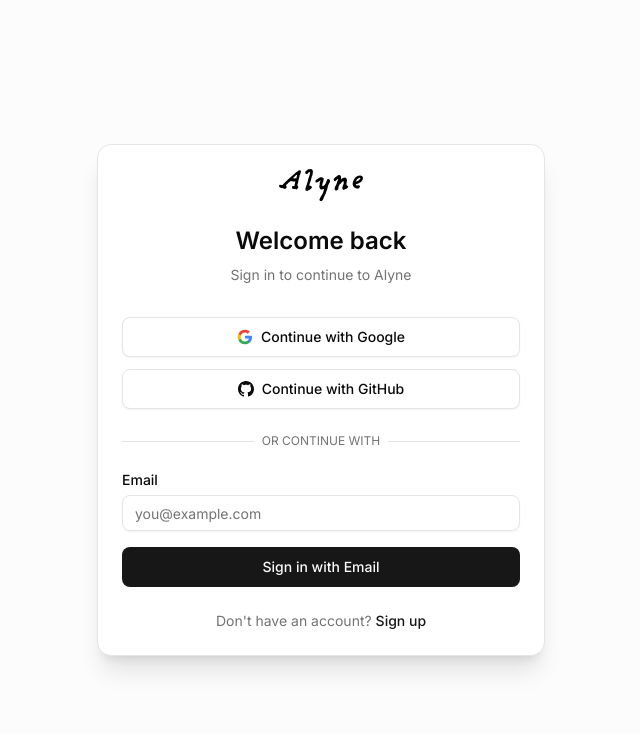
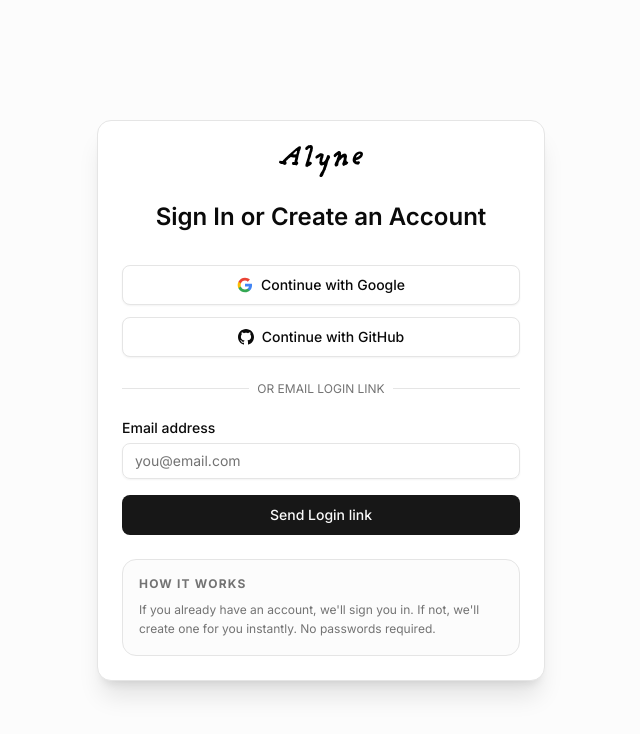
Before and after one commit to Jorstors/Alyne, a React (Vite) app in the folder frontend/: page /login in a window 1280 px wide. Shown: the top 734 px of the page, without its empty margins (319-959 px from the left). Built offline with nearby package versions, Linux system fonts and the light colour scheme; no server answers.

Commit message:
feat: introduce login page for user authentication and event page for managing availability.

```diff
--- a/frontend/src/pages/EventPage.tsx
+++ b/frontend/src/pages/EventPage.tsx
@@ -308,20 +308,13 @@
                     </div>
                 </div>
 
-                {/* Secondary Social Login */}
+                {/* Unified Social/Account Login */}
                 {!user && (
-                    <div className="grid grid-cols-2 gap-4">
-                        <Link to="/login">
-                            <Button variant="outline" className="w-full h-11 font-semibold border-white/20 hover:bg-white/5 transition-all">
-                                Log In
-                            </Button>
-                        </Link>
-                        <Link to="/#signup">
-                            <Button variant="secondary" className="w-full h-11 font-semibold transition-all">
-                                Sign Up
-                            </Button>
-                        </Link>
-                    </div>
+                    <Link to={`/login?redirect=${encodeURIComponent(window.location.pathname)}`} className="block">
+                        <Button variant="outline" className="w-full h-12 font-bold border-white/20 hover:bg-white/5 transition-all rounded-xl shadow-sm">
+                            Sign In with Account
+                        </Button>
+                    </Link>
                 )}
             </CardContent>
             </Card>
--- a/frontend/src/pages/LoginPage.tsx
+++ b/frontend/src/pages/LoginPage.tsx
@@ -1,7 +1,7 @@
 import { useState } from 'react'
-import { Link } from 'react-router-dom'
+import { Link, useLocation, useSearchParams } from 'react-router-dom'
 import { Button } from '@/components/ui/button'
-import { Card, CardContent, CardDescription, CardHeader, CardTitle } from '@/components/ui/card'
+import { Card, CardContent, CardHeader, CardTitle } from '@/components/ui/card'
 import { Input } from '@/components/ui/input'
 import { Label } from '@/components/ui/label'
 import { Separator } from '@/components/ui/separator'
@@ -12,6 +12,15 @@
   const [loading, setLoading] = useState(false)
   const [email, setEmail] = useState('')
   const [message, setMessage] = useState<string | null>(null)
+  const [searchParams] = useSearchParams()
+  const location = useLocation()
+
+  // Determine where to redirect after login
+  // 1. Check for ?redirect= query param
+  // 2. Check for state.from (from AuthenticatedLayout)
+  // 3. Default to /dashboard
+  const redirectPath = searchParams.get('redirect') || location.state?.from || '/dashboard'
+  const finalRedirectUrl = `${window.location.origin}${redirectPath}`
 
   const handleOAuthLogin = async (provider: 'google' | 'github') => {
     try {
@@ -19,7 +28,7 @@
       const { error } = await supabase.auth.signInWithOAuth({
         provider,
         options: {
-          redirectTo: `${window.location.origin}/dashboard`
+          redirectTo: finalRedirectUrl
         }
       })
       if (error) throw error
@@ -38,7 +47,7 @@
       const { error } = await supabase.auth.signInWithOtp({
         email,
         options: {
-          emailRedirectTo: `${window.location.origin}/dashboard`
+          emailRedirectTo: finalRedirectUrl
         }
       })
       if (error) throw error
@@ -57,8 +66,7 @@
           <Link to="/" className="inline-flex items-center justify-center mb-4">
             <img src="/alyne-logo.svg" alt="Alyne" className="h-8" />
           </Link>
-          <CardTitle className="text-2xl">Welcome back</CardTitle>
-          <CardDescription>Sign in to continue to Alyne</CardDescription>
+          <CardTitle className="text-2xl">Sign In or Create an Account</CardTitle>
         </CardHeader>
 
         <CardContent className="space-y-6">
@@ -111,18 +119,18 @@
               <Separator className="w-full" />
             </div>
             <div className="relative flex justify-center text-xs uppercase">
-              <span className="bg-card px-2 text-muted-foreground">Or continue with</span>
+              <span className="bg-card px-2 text-muted-foreground">Or email login link</span>
             </div>
           </div>
 
           {/* Email Login */}
           <form className="space-y-4" onSubmit={handleEmailLogin}>
             <div className="space-y-2">
-              <Label htmlFor="email">Email</Label>
+              <Label htmlFor="email">Email address</Label>
               <Input
                 id="email"
                 type="email"
-                placeholder="you@example.com"
+                placeholder="you@email.com"
                 value={email}
                 onChange={(e) => setEmail(e.target.value)}
                 required
@@ -137,16 +145,16 @@
 
             <Button className="w-full" size="lg" disabled={loading}>
               {loading && <Loader2 className="mr-2 h-4 w-4 animate-spin" />}
-              Sign in with Email
+              Send Login link
             </Button>
           </form>
 
-          <p className="text-center text-sm text-muted-foreground">
-            Don't have an account?{' '}
-            <Link to="/login" className="text-primary hover:underline font-medium">
-              Sign up
-            </Link>
-          </p>
+          <div className="bg-muted/30 p-4 rounded-xl space-y-2 border border-border/50">
+              <p className="text-xs font-bold text-muted-foreground uppercase tracking-widest">How it works</p>
+              <p className="text-xs text-muted-foreground leading-relaxed">
+                  If you already have an account, we'll sign you in. If not, we'll create one for you instantly. No passwords required.
+              </p>
+          </div>
         </CardContent>
       </Card>
     </div>
```
